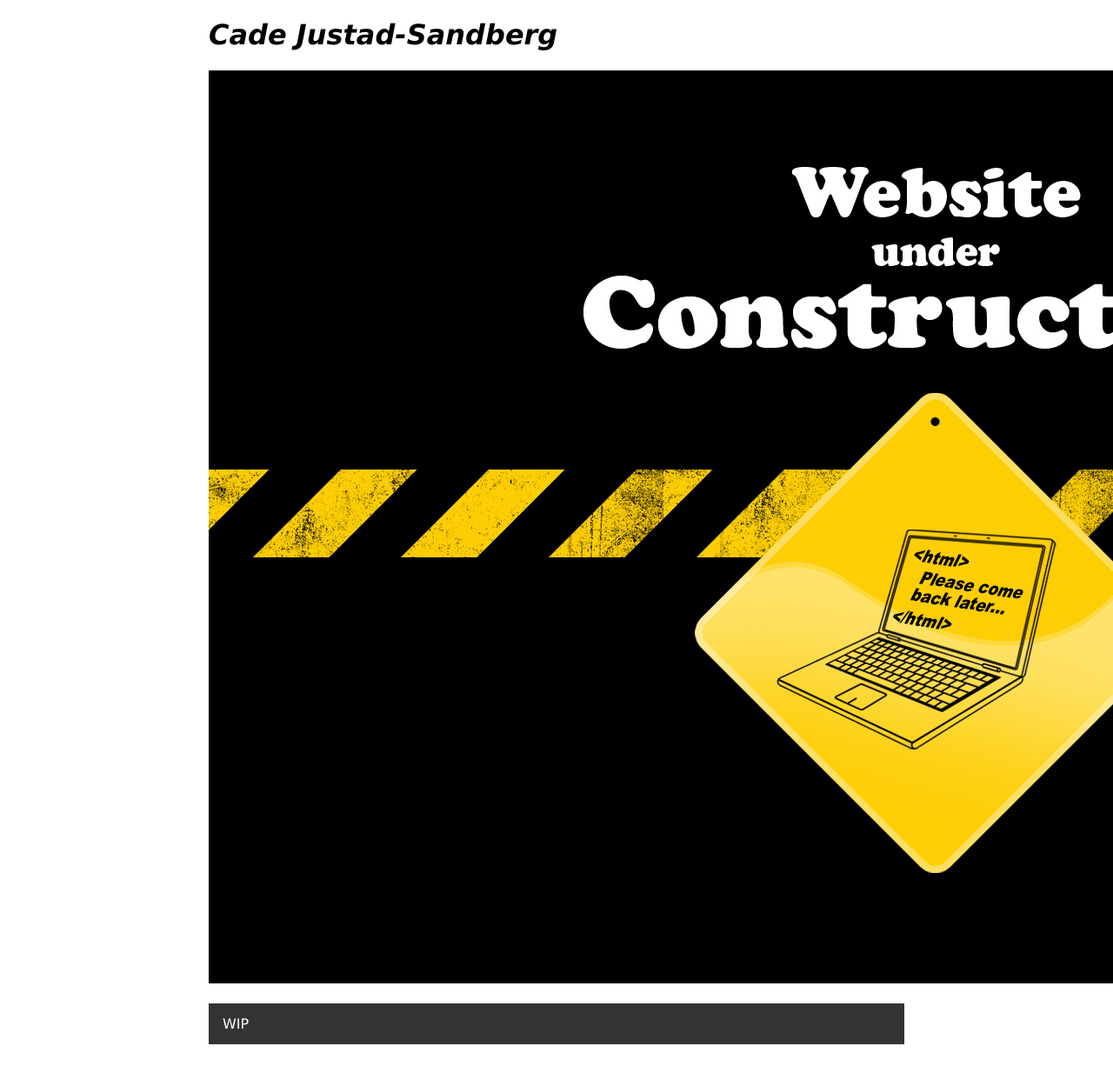
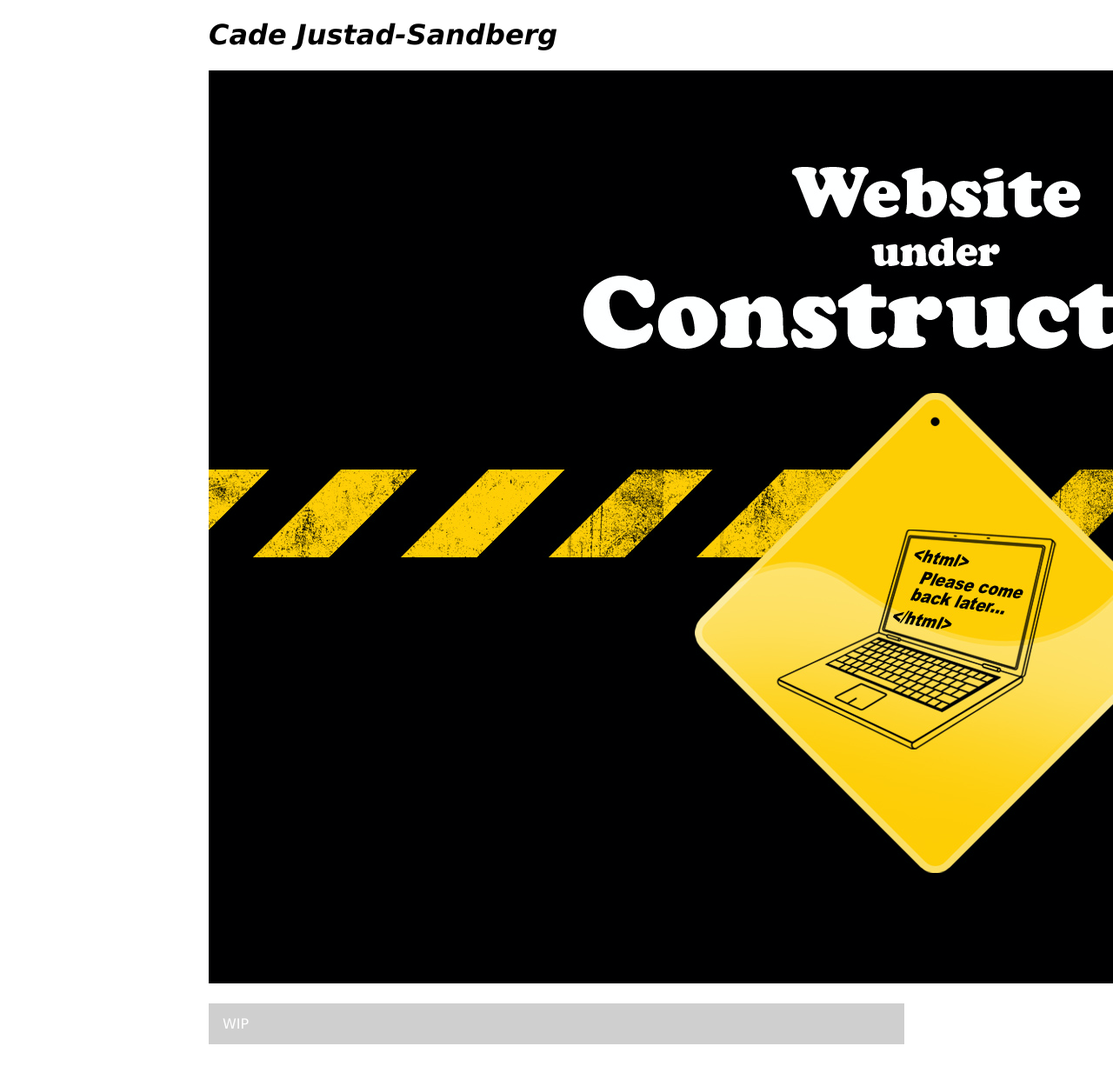
Before and after one commit to cadejs/cadejs.github.io, a Jekyll site: the page index.html, which Jekyll copies as it is, in a window 1280 px wide. Shown: the whole page at 87% size. Built offline with Jekyll 4.4.1, drawn with Linux system fonts in a browser that asks for light colours.

Commit message:
updating colors

```diff
--- a/css/default.css
+++ b/css/default.css
@@ -50,7 +50,7 @@ ul {
   	margin: 0;
   	padding: 0;
   	overflow: hidden;
-  	background-color: #333;
+  	background-color: #cfcfcf;
 }
 li {
 	float: left;
@@ -64,10 +64,10 @@ li a {
 }
 
 li a:hover {
-  background-color: #111;
+  background-color: #989898;
 }
 .active {
-  background-color: #38a5af;
+  background-color: #989898;
   color: white;
 }
 h2 {
```
